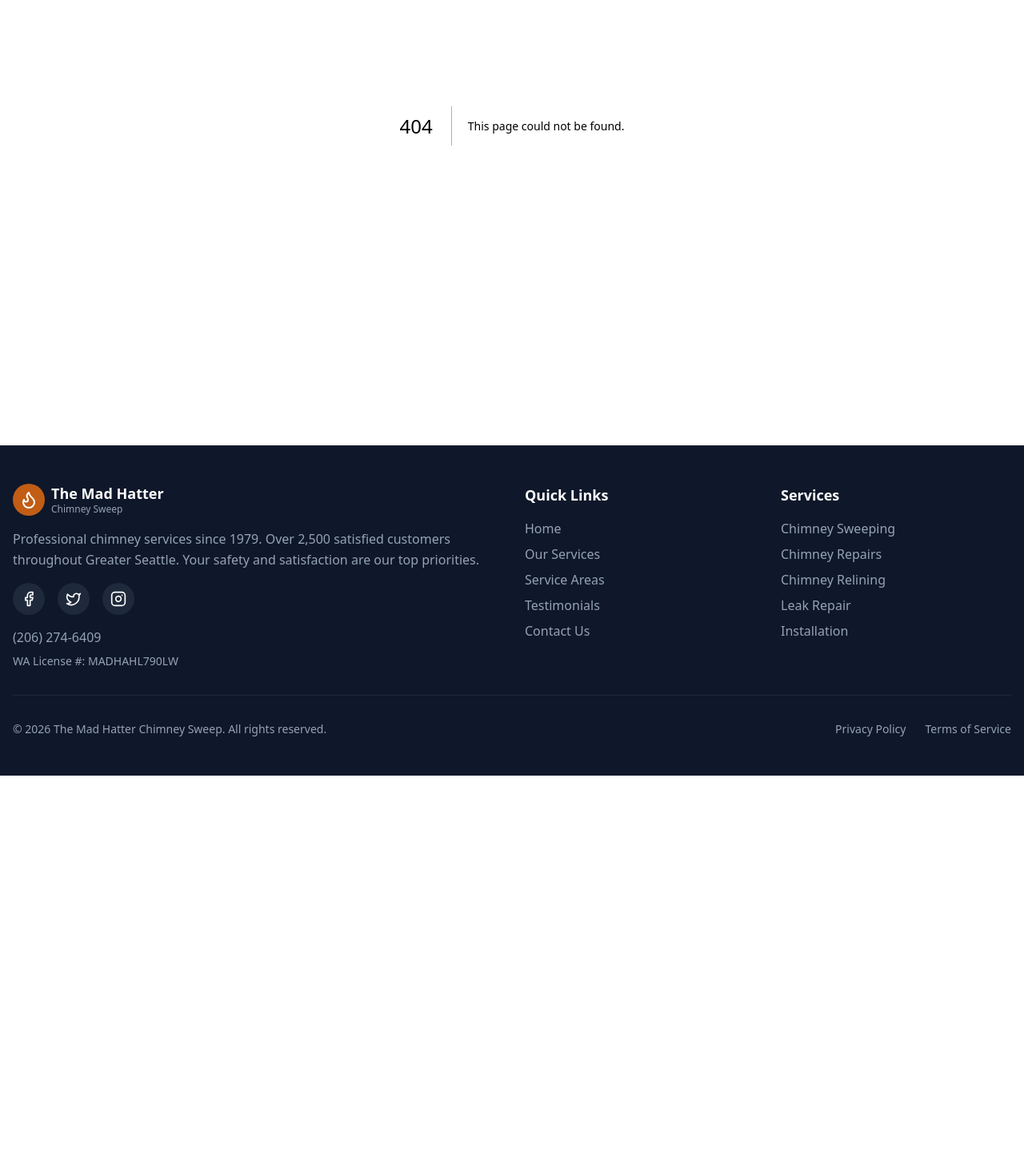
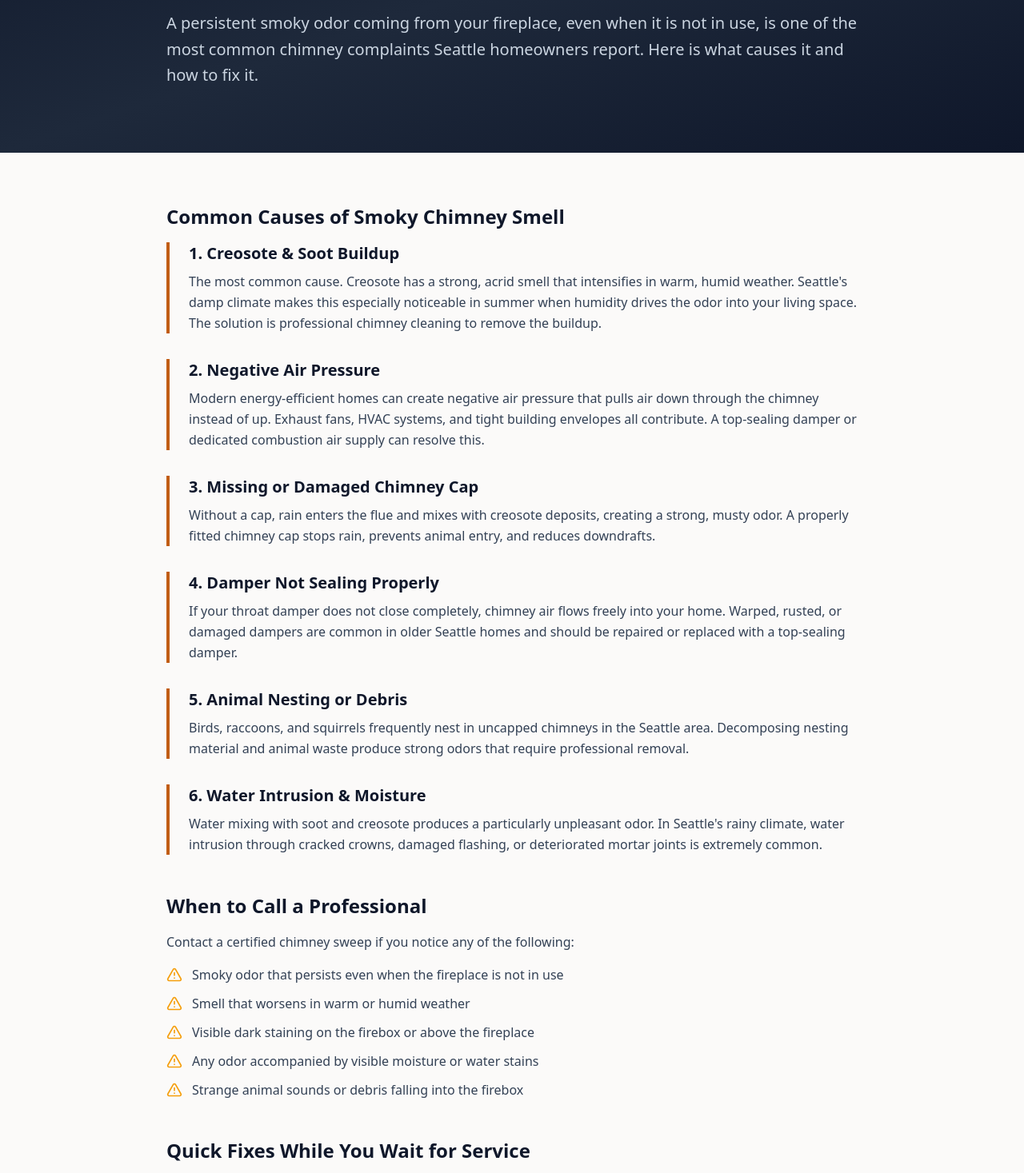
Before and after one commit to jaystonez/mad-hatter-chimney-sweep, a Next.js app: page /resources/chimney-smells-smoky in a window 1280 px wide. Before the commit this address had no page. Shown: the part 323-1790 px from the top of the page at 80% size. Before the commit the page ends 1293 px from the top, so only its background shows below. Built offline with nearby package versions, Linux system fonts and the light colour scheme; a web font is replaced by a local one.

Commit message:
Add Chimney Smoky Smell Troubleshooting Page

```diff
--- /dev/null
+++ b/app/resources/chimney-smells-smoky/page.tsx
@@ -0,0 +1,108 @@
+import type { Metadata } from "next"
+import Link from "next/link"
+import { Card, CardContent } from "@/components/ui/card"
+import { Wind, ArrowLeft, AlertTriangle, CheckCircle2 } from "lucide-react"
+
+export const metadata: Metadata = {
+  title: "Why Does My Chimney Smell Smoky? Causes & Fixes | Mad Hatter Chimney Sweep",
+  description: "Smoky chimney smell in your home? Learn the 6 most common causes of chimney odor, from creosote buildup to draft problems, and how to fix each one.",
+}
+
+export default function ChimneySmellsSmokyPage() {
+  return (
+    <main className="min-h-screen">
+      <section className="bg-gradient-to-br from-slate-900 via-slate-800 to-slate-900 text-white py-20">
+        <div className="container mx-auto px-4 max-w-4xl">
+          <Link href="/resources" className="inline-flex items-center text-slate-400 hover:text-white mb-6 transition-colors">
+            <ArrowLeft className="h-4 w-4 mr-2" /> Back to Resources
+          </Link>
+          <span className="text-primary font-medium text-sm uppercase tracking-wide">Troubleshooting</span>
+          <h1 className="text-4xl md:text-5xl font-bold mt-2 mb-6">Why Does My Chimney Smell Smoky?</h1>
+          <p className="text-xl text-slate-300 leading-relaxed">
+            A persistent smoky odor coming from your fireplace, even when it is not in use, is one of the most common chimney complaints Seattle homeowners report. Here is what causes it and how to fix it.
+          </p>
+        </div>
+      </section>
+
+      <article className="py-16">
+        <div className="container mx-auto px-4 max-w-4xl">
+          <div className="prose prose-lg max-w-none">
+
+            <h2 className="text-2xl font-bold text-slate-900 mb-4">Common Causes of Smoky Chimney Smell</h2>
+
+            <div className="space-y-8 mb-12">
+              <div className="border-l-4 border-primary pl-6">
+                <h3 className="text-xl font-bold text-slate-900 mb-2">1. Creosote &amp; Soot Buildup</h3>
+                <p className="text-slate-700 leading-relaxed">The most common cause. Creosote has a strong, acrid smell that intensifies in warm, humid weather. Seattle&apos;s damp climate makes this especially noticeable in summer when humidity drives the odor into your living space. The solution is professional chimney cleaning to remove the buildup.</p>
+              </div>
+              <div className="border-l-4 border-primary pl-6">
+                <h3 className="text-xl font-bold text-slate-900 mb-2">2. Negative Air Pressure</h3>
+                <p className="text-slate-700 leading-relaxed">Modern energy-efficient homes can create negative air pressure that pulls air down through the chimney instead of up. Exhaust fans, HVAC systems, and tight building envelopes all contribute. A top-sealing damper or dedicated combustion air supply can resolve this.</p>
+              </div>
+              <div className="border-l-4 border-primary pl-6">
+                <h3 className="text-xl font-bold text-slate-900 mb-2">3. Missing or Damaged Chimney Cap</h3>
+                <p className="text-slate-700 leading-relaxed">Without a cap, rain enters the flue and mixes with creosote deposits, creating a strong, musty odor. A properly fitted chimney cap stops rain, prevents animal entry, and reduces downdrafts.</p>
+              </div>
+              <div className="border-l-4 border-primary pl-6">
+                <h3 className="text-xl font-bold text-slate-900 mb-2">4. Damper Not Sealing Properly</h3>
+                <p className="text-slate-700 leading-relaxed">If your throat damper does not close completely, chimney air flows freely into your home. Warped, rusted, or damaged dampers are common in older Seattle homes and should be repaired or replaced with a top-sealing damper.</p>
+              </div>
+              <div className="border-l-4 border-primary pl-6">
+                <h3 className="text-xl font-bold text-slate-900 mb-2">5. Animal Nesting or Debris</h3>
+                <p className="text-slate-700 leading-relaxed">Birds, raccoons, and squirrels frequently nest in uncapped chimneys in the Seattle area. Decomposing nesting material and animal waste produce strong odors that require professional removal.</p>
+              </div>
+              <div className="border-l-4 border-primary pl-6">
+                <h3 className="text-xl font-bold text-slate-900 mb-2">6. Water Intrusion &amp; Moisture</h3>
+                <p className="text-slate-700 leading-relaxed">Water mixing with soot and creosote produces a particularly unpleasant odor. In Seattle&apos;s rainy climate, water intrusion through cracked crowns, damaged flashing, or deteriorated mortar joints is extremely common.</p>
+              </div>
+            </div>
+
+            <h2 className="text-2xl font-bold text-slate-900 mb-4">When to Call a Professional</h2>
+            <p className="text-slate-700 leading-relaxed mb-4">Contact a certified chimney sweep if you notice any of the following:</p>
+            <div className="space-y-3 mb-8">
+              {[
+                "Smoky odor that persists even when the fireplace is not in use",
+                "Smell that worsens in warm or humid weather",
+                "Visible dark staining on the firebox or above the fireplace",
+                "Any odor accompanied by visible moisture or water stains",
+                "Strange animal sounds or debris falling into the firebox",
+              ].map((item) => (
+                <div key={item} className="flex items-start gap-3">
+                  <AlertTriangle className="h-5 w-5 text-amber-500 flex-shrink-0 mt-0.5" />
+                  <p className="text-slate-700">{item}</p>
+                </div>
+              ))}
+            </div>
+
+            <h2 className="text-2xl font-bold text-slate-900 mb-4 mt-12">Quick Fixes While You Wait for Service</h2>
+            <div className="space-y-3 mb-8">
+              {[
+                "Close the damper tightly if it still functions",
+                "Place a box fan in the firebox blowing up the flue to reverse the downdraft",
+                "Set baking soda or activated charcoal in the firebox to absorb odor",
+                "Avoid air fresheners, which mask the smell without solving the underlying problem",
+              ].map((item) => (
+                <div key={item} className="flex items-start gap-3">
+                  <CheckCircle2 className="h-5 w-5 text-green-600 flex-shrink-0 mt-0.5" />
+                  <p className="text-slate-700">{item}</p>
+                </div>
+              ))}
+            </div>
+
+          </div>
+        </div>
+      </article>
+
+      <section className="bg-primary text-primary-foreground py-16">
+        <div className="container mx-auto px-4 text-center">
+          <h2 className="text-3xl font-bold mb-4">Get Rid of That Smoky Smell</h2>
+          <p className="text-xl mb-8 opacity-90">A professional cleaning and inspection will identify and resolve the source of chimney odor.</p>
+          <div className="flex flex-col sm:flex-row gap-4 justify-center">
+            <Link href="/#contact" className="inline-flex items-center justify-center rounded-md bg-white text-primary px-8 py-3 font-medium hover:bg-white/90 transition-colors">Schedule Inspection</Link>
+            <a href="tel:+12062746409" className="inline-flex items-center justify-center rounded-md border border-white text-white px-8 py-3 font-medium hover:bg-white hover:text-primary transition-colors">Call (206) 274-6409</a>
+          </div>
+        </div>
+      </section>
+    </main>
+  )
+}
```
